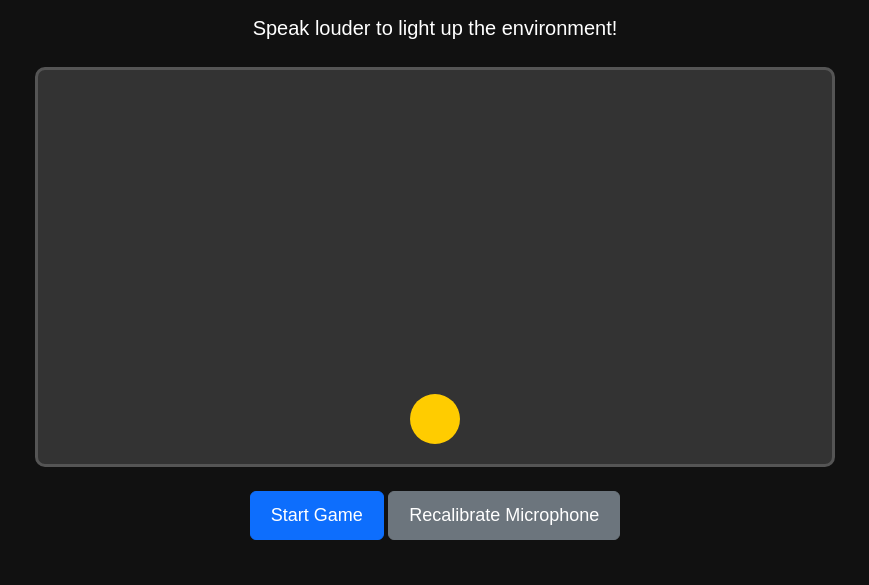
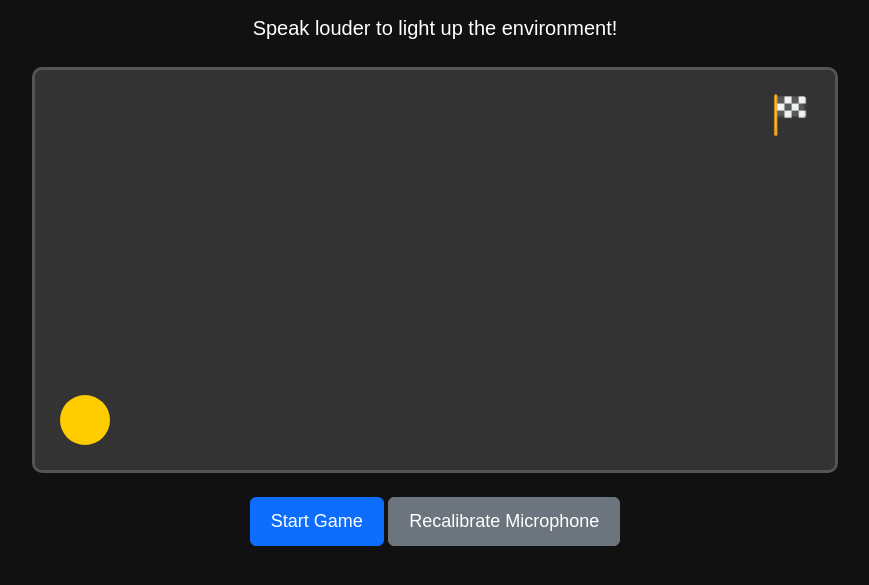
Before and after one commit to NeaguAndrei23/Multimedia-Project---Echoes-of-Noysia, a plain HTML site: page Project/index.html in a window 1280 px wide. Shown: the part 99-684 px from the top of the page, without its empty margins (205-1074 px from the left). Drawn offline with nearby package versions, Linux system fonts and the light colour scheme.

Commit message:
Added multi-level canvas game prototype

```diff
--- a/Project/index.html
+++ b/Project/index.html
@@ -15,16 +15,16 @@
         <p class="lead">Speak louder to light up the environment! </p>
 
         <div id="game-area" class="my-4">
-            <div id="environment">
-                <div id="character"></div>
-            </div>
+            <canvas id="gameCanvas" width="800" height="400"></canvas>
         </div>
 
         <button type="button" class="btn btn-primary" id="startButton">Start Game</button>
 
-        <button type="button" class ="btn btn-secondary" id = "recalibButton">
+        <button type="button" class="btn btn-secondary" id="recalibButton">
             Recalibrate Microphone</button>
     </div>
+
+    <script src="scripts/game.js"></script>
 </body>
 
 </html>
--- /dev/null
+++ b/Project/scripts/game.js
@@ -0,0 +1,228 @@
+const canvas = document.getElementById('gameCanvas');
+const ctx = canvas.getContext('2d');
+
+// Player
+const player = {
+    x: 50,
+    y: canvas.height - 50,
+    radius: 25,
+    color: '#ffcc00',
+    speed: 6,
+    startX: 50,
+    startY: canvas.height - 50
+};
+
+// Enemy properties
+const enemySize = 40;
+const revealRadius = 100;
+const revealTime = 3000;
+
+// Levels setup with positions, movement, visibility
+const levels = [
+    // Level 1 - horizontal lanes, 5 enemies
+    [
+        { x: 50, y: 100, vx: 1, vy: 0, visible: false, lastRevealed: 0 },
+        { x: 200, y: 100, vx: 1, vy: 0, visible: false, lastRevealed: 0 },
+        { x: 350, y: 100, vx: 1, vy: 0, visible: false, lastRevealed: 0 },
+
+        { x: 50, y: 200, vx: 1, vy: 0, visible: false, lastRevealed: 0 },
+        { x: 200, y: 200, vx: 1, vy: 0, visible: false, lastRevealed: 0 }
+    ],
+
+    // Level 2 - vertical lanes, 6 enemies
+    [
+        { x: 150, y: 50, vx: 0, vy: 1, visible: false, lastRevealed: 0 },
+        { x: 150, y: 150, vx: 0, vy: 1, visible: false, lastRevealed: 0 },
+        { x: 150, y: 250, vx: 0, vy: 1, visible: false, lastRevealed: 0 },
+
+        { x: 300, y: 50, vx: 0, vy: 1, visible: false, lastRevealed: 0 },
+        { x: 300, y: 150, vx: 0, vy: 1, visible: false, lastRevealed: 0 },
+        { x: 300, y: 250, vx: 0, vy: 1, visible: false, lastRevealed: 0 }
+    ],
+
+    // Level 3 - mix of horizontal and vertical lanes
+    [
+        { x: 50, y: 120, vx: 1, vy: 0, visible: false, lastRevealed: 0 },
+        { x: 200, y: 120, vx: 1, vy: 0, visible: false, lastRevealed: 0 },
+
+        { x: 400, y: 50, vx: 0, vy: 1, visible: false, lastRevealed: 0 },
+        { x: 400, y: 200, vx: 0, vy: 1, visible: false, lastRevealed: 0 },
+
+        { x: 600, y: 150, vx: 0, vy: 1, visible: false, lastRevealed: 0 }
+    ],
+
+    // Level 4 - horizontal lanes, tighter spacing
+    [
+        { x: 50, y: 80, vx: 1, vy: 0, visible: false, lastRevealed: 0 },
+        { x: 180, y: 80, vx: 1, vy: 0, visible: false, lastRevealed: 0 },
+        { x: 310, y: 80, vx: 1, vy: 0, visible: false, lastRevealed: 0 },
+        { x: 440, y: 150, vx: 1, vy: 0, visible: false, lastRevealed: 0 },
+        { x: 570, y: 150, vx: 1, vy: 0, visible: false, lastRevealed: 0 }
+    ],
+
+    // Level 5 - vertical lanes with staggered x
+    [
+        { x: 120, y: 50, vx: 0, vy: 1, visible: false, lastRevealed: 0 },
+        { x: 120, y: 150, vx: 0, vy: 1, visible: false, lastRevealed: 0 },
+        { x: 120, y: 250, vx: 0, vy: 1, visible: false, lastRevealed: 0 },
+
+        { x: 300, y: 100, vx: 0, vy: 1, visible: false, lastRevealed: 0 },
+        { x: 300, y: 200, vx: 0, vy: 1, visible: false, lastRevealed: 0 }
+    ],
+
+    // Level 6 - diagonal lanes
+    [
+        { x: 50, y: 50, vx: 1, vy: 1, visible: false, lastRevealed: 0 },
+        { x: 150, y: 50, vx: 1, vy: 1, visible: false, lastRevealed: 0 },
+        { x: 250, y: 50, vx: 1, vy: 1, visible: false, lastRevealed: 0 },
+
+        { x: 400, y: 100, vx: 1, vy: 1, visible: false, lastRevealed: 0 },
+        { x: 500, y: 100, vx: 1, vy: 1, visible: false, lastRevealed: 0 }
+    ],
+
+    // Level 7 - mix horizontal and vertical lanes
+    [
+        { x: 50, y: 100, vx: 1, vy: 0, visible: false, lastRevealed: 0 },
+        { x: 200, y: 100, vx: 1, vy: 0, visible: false, lastRevealed: 0 },
+
+        { x: 400, y: 50, vx: 0, vy: 1, visible: false, lastRevealed: 0 },
+        { x: 400, y: 150, vx: 0, vy: 1, visible: false, lastRevealed: 0 },
+
+        { x: 600, y: 100, vx: 0, vy: 1, visible: false, lastRevealed: 0 }
+    ],
+
+    // Level 8 - horizontal lines, more enemies
+    [
+        { x: 50, y: 60, vx: 1, vy: 0, visible: false, lastRevealed: 0 },
+        { x: 150, y: 60, vx: 1, vy: 0, visible: false, lastRevealed: 0 },
+        { x: 250, y: 60, vx: 1, vy: 0, visible: false, lastRevealed: 0 },
+        { x: 350, y: 120, vx: 1, vy: 0, visible: false, lastRevealed: 0 },
+        { x: 450, y: 120, vx: 1, vy: 0, visible: false, lastRevealed: 0 },
+        { x: 550, y: 120, vx: 1, vy: 0, visible: false, lastRevealed: 0 }
+    ],
+
+    // Level 9 - vertical lanes, tighter spacing
+    [
+        { x: 100, y: 50, vx: 0, vy: 1, visible: false, lastRevealed: 0 },
+        { x: 100, y: 120, vx: 0, vy: 1, visible: false, lastRevealed: 0 },
+        { x: 100, y: 190, vx: 0, vy: 1, visible: false, lastRevealed: 0 },
+        { x: 200, y: 50, vx: 0, vy: 1, visible: false, lastRevealed: 0 },
+        { x: 200, y: 120, vx: 0, vy: 1, visible: false, lastRevealed: 0 }
+    ],
+
+    // Level 10 - mix diagonal and horizontal
+    [
+        { x: 50, y: 50, vx: 1, vy: 1, visible: false, lastRevealed: 0 },
+        { x: 150, y: 50, vx: 1, vy: 1, visible: false, lastRevealed: 0 },
+        { x: 250, y: 50, vx: 1, vy: 1, visible: false, lastRevealed: 0 },
+
+        { x: 400, y: 150, vx: 1, vy: 0, visible: false, lastRevealed: 0 },
+        { x: 500, y: 150, vx: 1, vy: 0, visible: false, lastRevealed: 0 }
+    ]
+];
+
+
+// Random starting level
+let currentLevel = Math.floor(Math.random() * levels.length);
+let enemies = levels[currentLevel];
+
+// Goal (flag image)
+const goalImage = new Image();
+goalImage.src = 'assets/flag.png';
+const goal = { x: canvas.width - 70, y: 20, width: 50, height: 50 };
+
+// Draw everything
+function draw() {
+    ctx.fillStyle = '#333';
+    ctx.fillRect(0, 0, canvas.width, canvas.height);
+
+    // Player
+    ctx.beginPath();
+    ctx.arc(player.x, player.y, player.radius, 0, Math.PI * 2);
+    ctx.fillStyle = player.color;
+    ctx.fill();
+    ctx.closePath();
+
+    // Enemies
+    const now = Date.now();
+    enemies.forEach(enemy => {
+        const dx = player.x - (enemy.x + enemySize / 2);
+        const dy = player.y - (enemy.y + enemySize / 2);
+        const dist = Math.sqrt(dx * dx + dy * dy);
+
+        if (dist <= revealRadius) {
+            enemy.visible = true;
+            enemy.lastRevealed = now;
+        }
+
+        if (enemy.visible && now - enemy.lastRevealed <= revealTime) {
+            ctx.fillStyle = 'red';
+            ctx.fillRect(enemy.x, enemy.y, enemySize, enemySize);
+        }
+    });
+
+    // Draw goal image
+    ctx.drawImage(goalImage, goal.x, goal.y, goal.width, goal.height);
+}
+
+// Update enemy positions
+function updateEnemies() {
+    enemies.forEach(enemy => {
+        enemy.x += enemy.vx;
+        enemy.y += enemy.vy;
+
+        if (enemy.x < 0 || enemy.x + enemySize > canvas.width) enemy.vx *= -1;
+        if (enemy.y < 0 || enemy.y + enemySize > canvas.height) enemy.vy *= -1;
+    });
+}
+
+// Collision detection
+function checkCollisions() {
+    for (let enemy of enemies) {
+        if (
+            player.x + player.radius > enemy.x &&
+            player.x - player.radius < enemy.x + enemySize &&
+            player.y + player.radius > enemy.y &&
+            player.y - player.radius < enemy.y + enemySize
+        ) {
+            player.x = player.startX;
+            player.y = player.startY;
+        }
+    }
+
+    // Goal reached
+    if (
+        player.x + player.radius > goal.x &&
+        player.x - player.radius < goal.x + goal.width &&
+        player.y + player.radius > goal.y &&
+        player.y - player.radius < goal.y + goal.height
+    ) {
+        alert(`Level ${currentLevel + 1} Complete!`);
+        currentLevel++;
+        if (currentLevel >= levels.length) currentLevel = 0;
+        enemies = levels[currentLevel];
+        player.x = player.startX;
+        player.y = player.startY;
+    }
+}
+
+// Player movement
+document.addEventListener('keydown', (e) => {
+    switch (e.key) {
+        case 'ArrowLeft': player.x = Math.max(player.radius, player.x - player.speed); break;
+        case 'ArrowRight': player.x = Math.min(canvas.width - player.radius, player.x + player.speed); break;
+        case 'ArrowUp': player.y = Math.max(player.radius, player.y - player.speed); break;
+        case 'ArrowDown': player.y = Math.min(canvas.height - player.radius, player.y + player.speed); break;
+    }
+});
+
+// Animation loop
+function animate() {
+    updateEnemies();
+    draw();
+    checkCollisions();
+    requestAnimationFrame(animate);
+}
+
+// Ensure flag image loads first
+goalImage.onload = animate;
--- a/Project/styles/style.css
+++ b/Project/styles/style.css
@@ -43,3 +43,9 @@ body {
     font-size:18px;
 
 }
+
+canvas {
+    border: 3px solid #555;
+    border-radius: 10px;
+    background-color: #333;
+}
```
Also changed, not shown: Project/assets/flag.png (added).
